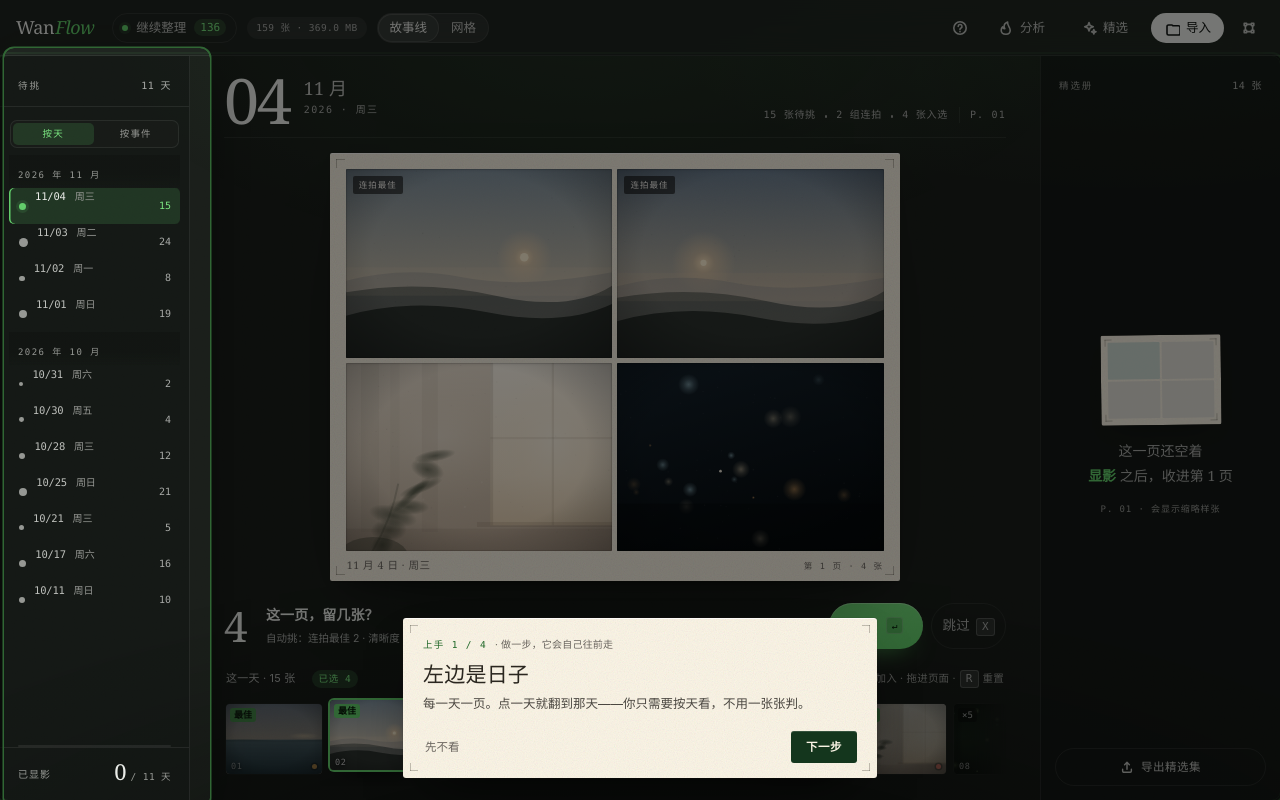
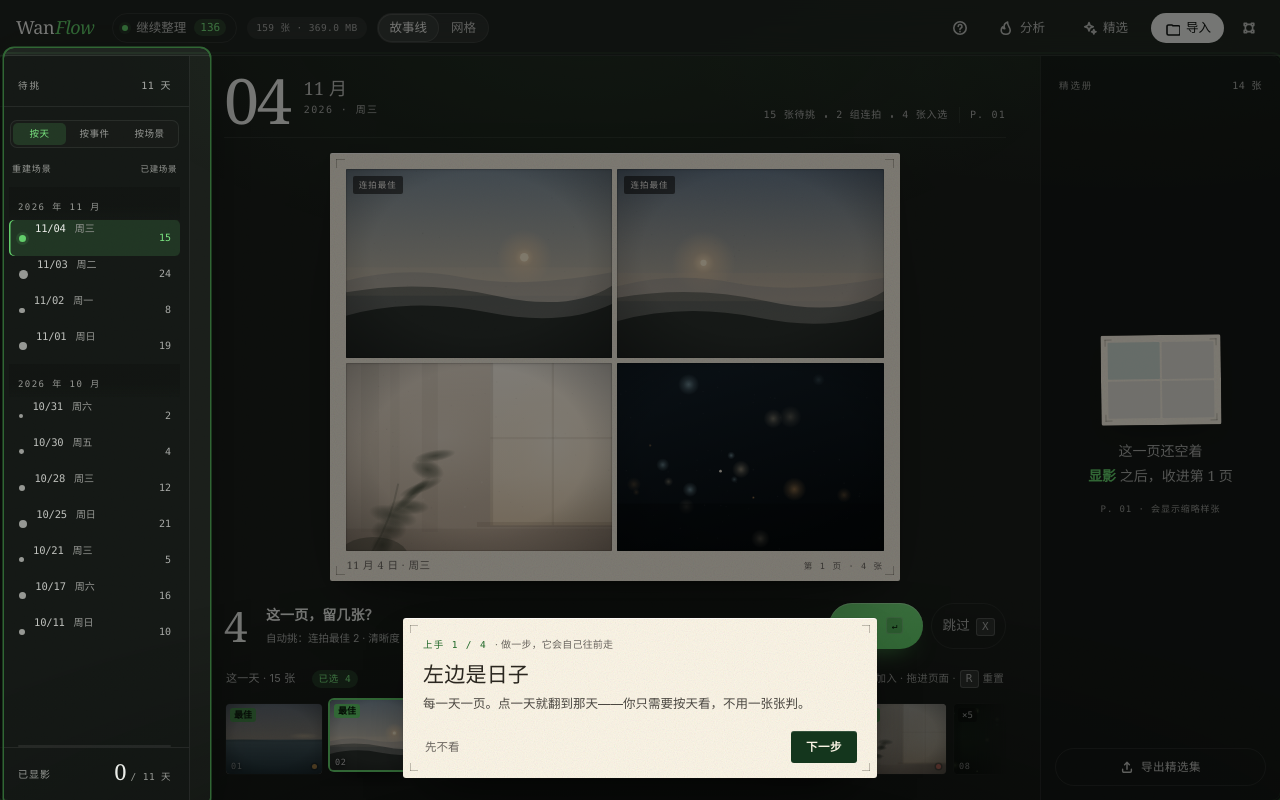
Before and after one commit to sevenaaaaaaaaa/wanflow, a Vue app: page / in a window 1280 px wide. Built offline with nearby package versions, Linux system fonts and the light colour scheme.

Commit message:
feat: 故事线接入按场景成页（读 scene_group + 重建入口）

```diff
--- a/src/api.ts
+++ b/src/api.ts
@@ -22,11 +22,21 @@ export interface MediaItem {
   exposure: number | null;
   burstGroup: number | null;
   burstBest: number | null;
+  /** 场景键（场景首张照片的 id）；还没建场景索引时为 null */
+  sceneGroup: number | null;
 }
 
 export interface ListResult {
   items: MediaItem[];
   total: number;
+}
+
+export interface RebuildScenesStats {
+  scenes: number;
+  images: number;
+  withEmb: number;
+  missingEmb: number;
+  changed: number;
 }
 
 export interface ScanStatus {
@@ -143,6 +153,8 @@ export interface ScoredMedia {
   exposure: number | null;
   burstGroup: number | null;
   burstBest: number | null;
+  /** 场景键（场景首张照片的 id）；还没建场景索引时为 null */
+  sceneGroup: number | null;
 }
 
 export interface SmartSelectResult {
@@ -228,6 +240,7 @@ export const api = {
     limit?: number;
   }) => invoke<ListResult>("list_media", { query }),
   stats: () => invoke<Stats>("stats"),
+  rebuildScenes: () => invoke<RebuildScenesStats>("rebuild_scenes"),
   setDecision: (ids: number[], decision: string | null, stars: number | null) =>
     invoke<string>("set_decision", { ids, decision, stars }),
   developPage: (keepIds: number[], restIds: number[]) =>
--- a/src/components/Storyline.vue
+++ b/src/components/Storyline.vue
@@ -11,6 +11,8 @@ const emit = defineEmits<{
   export: [];
 }>();
 
+type GroupMode = "day" | "event" | "scene";
+
 interface Day {
   key: string;
   ts: number;
@@ -28,6 +30,7 @@ const loading = ref(true);
 const error = ref<string | null>(null);
 const activeIdx = ref(0);
 const busy = ref(false);
+const rebuilding = ref(false);
 const flashing = ref(false);
 const leaving = ref(false);
 const root = ref<HTMLElement | null>(null);
@@ -68,7 +71,7 @@ const kept = ref<MediaItem[]>([]);
 // 日期与跨度随记录走，按天 / 按事件两种成页方式才能并存同一本册子。
 const PAGES_KEY = "wanflow-developed-pages";
 const LEGACY_DAYS_KEY = "wanflow-developed-days";
-interface DevelopedPage { ids: number[]; ts: number; endTs: number; mode: "day" | "event" }
+interface DevelopedPage { ids: number[]; ts: number; endTs: number; mode: GroupMode }
 const developedPages = ref<Record<string, DevelopedPage>>({});
 function keyToTs(key: string) {
   const m = /^(\d{4})-(\d{2})-(\d{2})$/.exec(key);
@@ -155,11 +158,15 @@ function monthLabel(ts: number) {
   return p.y + " 年 " + p.m + " 月";
 }
 
-// 成页方式：day = 日历天；event = 一次连续拍摄（间隔 > 6 小时就断，跨午夜接着拍算同一段）
+// 成页方式：day = 日历天；event = 一次连续拍摄（间隔 > 6 小时就断）；
+// scene = 内容场景（时间邻近 + CLIP 相似度，Rust 端已写回 scene_group）。
 // 设备 / 文件名不参与断开：家人换手机拍同一场景时，它们会把同一段拆散。
 const GROUP_MODE_KEY = "wanflow-group-mode";
-const groupMode = ref<"day" | "event">("day");
-try { if (localStorage.getItem(GROUP_MODE_KEY) === "event") groupMode.value = "event"; } catch { /* 忽略 */ }
+const groupMode = ref<GroupMode>("day");
+try {
+  const saved = localStorage.getItem(GROUP_MODE_KEY);
+  if (saved === "event" || saved === "scene") groupMode.value = saved;
+} catch { /* 忽略 */ }
 const EVENT_GAP_MAX = 6 * 3600; // 只按拍摄间隔兜底
 // 连拍组永远不拆（同一组照片的时间跨度不构成新事件）。
 // 是否同一场景交给内容（scene）判断，这里不做设备猜测。
@@ -201,7 +208,44 @@ function groupByEvent(list: MediaItem[]): Day[] {
   out.sort((a, b) => b.ts - a.ts);
   return out;
 }
-const days = computed<Day[]>(() => (groupMode.value === "day" ? groupByDay(items.value) : groupByEvent(items.value)));
+// 场景键来自旁车库；没有任何一张带场景键时，说明索引还没建，界面会退回事件模式。
+const sceneReady = computed(() => items.value.some((m) => m.sceneGroup !== null));
+function groupByScene(list: MediaItem[]): Day[] {
+  const sorted = [...list].sort((a, b) => a.effTime - b.effTime);
+  const buckets = new Map<string, MediaItem[]>();
+  let nullKey: string | null = null;
+  let last: MediaItem | null = null;
+  for (const m of sorted) {
+    if (m.sceneGroup !== null) {
+      const key = "sc-" + m.sceneGroup;
+      const bucket = buckets.get(key);
+      if (bucket) bucket.push(m);
+      else buckets.set(key, [m]);
+      nullKey = null;
+    } else {
+      // 没有场景键的照片退回事件间隔，保证一张都不会从页面上消失
+      if (nullKey === null || (last && isSessionBreak(last, m))) {
+        nullKey = "nul-" + m.id;
+        buckets.set(nullKey, [m]);
+      } else {
+        buckets.get(nullKey)!.push(m);
+      }
+    }
+    last = m;
+  }
+  const out: Day[] = [];
+  for (const [key, group] of buckets) {
+    group.sort((a, b) => a.effTime - b.effTime);
+    out.push({ key, ts: group[0].effTime, endTs: group[group.length - 1].effTime, items: group });
+  }
+  out.sort((a, b) => b.ts - a.ts);
+  return out;
+}
+const days = computed<Day[]>(() => {
+  if (groupMode.value === "scene") return groupByScene(items.value);
+  if (groupMode.value === "event") return groupByEvent(items.value);
+  return groupByDay(items.value);
+});
 
 const months = computed(() => {
   const out: { label: string; days: Day[] }[] = [];
@@ -218,9 +262,10 @@ const active = computed<Day | null>(() => days.value[activeIdx.value] ?? null);
 const activeParts = computed(() => (active.value ? parts(active.value.ts) : null));
 
 const isEvent = computed(() => groupMode.value === "event");
-const groupUnit = computed(() => (isEvent.value ? "个事件" : "天"));
-const groupShort = computed(() => (isEvent.value ? "段" : "天"));
-const groupNoun = computed(() => (isEvent.value ? "这一段" : "这一天"));
+const isScene = computed(() => groupMode.value === "scene");
+const groupUnit = computed(() => (isScene.value ? "个场景" : isEvent.value ? "个事件" : "天"));
+const groupShort = computed(() => (isScene.value ? "场" : isEvent.value ? "段" : "天"));
+const groupNoun = computed(() => (isScene.value ? "这一场" : isEvent.value ? "这一段" : "这一天"));
 
 function timeOf(ts: number) {
   const d = new Date(ts * 1000);
@@ -238,10 +283,10 @@ function daySpan(a: number, b: number) {
   const d2 = new Date(y.getFullYear(), y.getMonth(), y.getDate()).getTime();
   return Math.max(1, Math.round((d2 - d1) / 86400000) + 1);
 }
-// 事件页的副标题：同一天给时间弧，跨天给「M/D HH:MM → M/D HH:MM · N 天」
+// 事件/场景页的副标题：同一天给时间弧，跨天给「M/D HH:MM → M/D HH:MM · N 天」
 const spanLine = computed(() => {
   const a = active.value;
-  if (!a || !isEvent.value) return "";
+  if (!a || groupMode.value === "day") return "";
   if (sameCalDay(a.ts, a.endTs)) return timeOf(a.ts) + " – " + timeOf(a.endTs);
   const s = parts(a.ts);
   const e = parts(a.endTs);
@@ -253,8 +298,7 @@ function pageLabel(p: Page) {
   if (a.y === b.y && a.m === b.m && a.d === b.d) return a.m + " 月 " + a.d + " 日";
   return a.m + "/" + pad2(a.d) + " – " + b.m + "/" + pad2(b.d);
 }
-function setGroupMode(mode: "day" | "event") {
-  if (mode === groupMode.value) return;
+function applyGroupMode(mode: GroupMode) {
   const anchor = active.value?.ts ?? 0;
   groupMode.value = mode;
   try { localStorage.setItem(GROUP_MODE_KEY, mode); } catch { /* 忽略 */ }
@@ -262,7 +306,33 @@ function setGroupMode(mode: "day" | "event") {
   let i = list.findIndex((p) => anchor >= p.ts && anchor <= p.endTs);
   if (i < 0) i = Math.min(activeIdx.value, list.length - 1);
   activeIdx.value = Math.max(0, i);
-  if (mode === "event") emit("toast", "按拍摄间隔成页：超过 6 小时断开；跨午夜连续拍仍算一段。换手机不会断开。");
+}
+function setGroupMode(mode: GroupMode) {
+  if (mode === groupMode.value) return;
+  if (mode === "scene" && !sceneReady.value) {
+    emit("toast", "还没有场景索引：先点左栏「重建场景」，或先下载 CLIP 模型建语义索引。已按事件成页。");
+    if (groupMode.value !== "event") applyGroupMode("event");
+    return;
+  }
+  applyGroupMode(mode);
+  if (mode === "scene") emit("toast", "按内容成页：同一时间、画面相似的照片收进一场；跨设备拍同一幕也会在一起。");
+  else if (mode === "event") emit("toast", "按拍摄间隔成页：超过 6 小时断开；跨午夜连续拍仍算一段。换手机不会断开。");
+}
+
+async function rebuildScenes() {
+  if (rebuilding.value) return;
+  rebuilding.value = true;
+  emit("toast", "正在重建场景…");
+  try {
+    const r = await api.rebuildScenes();
+    await load(true);
+    const miss = r.missingEmb > 0 ? `；${r.missingEmb} 张没有语义向量，先按时间分组` : "";
+    emit("toast", `场景已重建：${r.scenes} 场 · ${r.images} 张${miss}`);
+  } catch (e) {
+    emit("toast", "重建失败：" + e);
+  } finally {
+    rebuilding.value = false;
+  }
 }
 
 function defaultBudget(n: number) {
@@ -588,6 +658,11 @@ async function load(silent = false) {
     ]);
     items.value = pending.items;
     kept.value = keeps.items;
+    // 上次停在「按场景」但索引被清掉 / 还没建：安静退回事件模式，不让页面空白
+    if (groupMode.value === "scene" && !sceneReady.value) {
+      groupMode.value = "event";
+      try { localStorage.setItem(GROUP_MODE_KEY, "event"); } catch { /* 忽略 */ }
+    }
     stats.value = await api.stats();
     if (activeIdx.value > days.value.length - 1) {
       activeIdx.value = Math.max(0, days.value.length - 1);
@@ -722,6 +797,18 @@ defineExpose({ startTour });
             title="按拍摄间隔成页：超过 6 小时算新的一段；跨午夜连续拍摄留在同一段；换手机拍同一场景不会断开"
             @click="setGroupMode('event')"
           >按事件</button>
+          <button
+            :class="{ on: groupMode === 'scene' }"
+            :aria-pressed="groupMode === 'scene'"
+            title="按内容成页：同一时间、画面相似的照片收进一场；跨设备拍同一幕也会并在一起"
+            @click="setGroupMode('scene')"
+          >按场景</button>
+        </div>
+        <div class="group-tools">
+          <button class="gt-rebuild" :disabled="rebuilding" title="重算场景分组：只写旁车数据库，不动原图" @click="rebuildScenes">
+            {{ rebuilding ? "重建中…" : "重建场景" }}
+          </button>
+          <span class="gt-state">{{ sceneReady ? "已建场景" : "未建索引" }}</span>
         </div>
         <div class="tl-scroll">
           <template v-for="mo in months" :key="mo.label">
@@ -735,7 +822,7 @@ defineExpose({ startTour });
             >
               <span class="tl-dot" :style="{ '--w': Math.min(1, d.items.length / 34) }"></span>
               <span class="tl-date">{{ parts(d.ts).m }}/{{ pad2(parts(d.ts).d) }}</span>
-              <span class="tl-week">{{ isEvent ? timeOf(d.ts) : parts(d.ts).w }}</span>
+              <span class="tl-week">{{ groupMode === 'day' ? parts(d.ts).w : timeOf(d.ts) }}</span>
               <span class="tl-n">{{ d.items.length }}</span>
             </button>
           </template>
@@ -755,7 +842,9 @@ defineExpose({ startTour });
           <div class="rail-switch" role="group" aria-label="成页方式">
             <button :class="{ on: groupMode === 'day' }" :aria-pressed="groupMode === 'day'" @click="setGroupMode('day')">按天</button>
             <button :class="{ on: groupMode === 'event' }" :aria-pressed="groupMode === 'event'" @click="setGroupMode('event')">按事件</button>
+            <button :class="{ on: groupMode === 'scene' }" :aria-pressed="groupMode === 'scene'" @click="setGroupMode('scene')">按场景</button>
           </div>
+          <button class="rail-rebuild" :disabled="rebuilding" title="重算场景分组" @click="rebuildScenes">重建</button>
           <button
             v-for="d in days"
             :key="d.key"
@@ -764,7 +853,7 @@ defineExpose({ startTour });
             @click="jump(d.key)"
           >
             <b>{{ parts(d.ts).m }}/{{ pad2(parts(d.ts).d) }}</b>
-            <span>{{ isEvent ? timeOf(d.ts) : parts(d.ts).w }} · {{ d.items.length }}</span>
+            <span>{{ groupMode === 'day' ? parts(d.ts).w : timeOf(d.ts) }} · {{ d.items.length }}</span>
           </button>
         </nav>
 
@@ -775,7 +864,7 @@ defineExpose({ startTour });
               <span class="day-sub">
                 <b class="day-month">{{ activeParts.m }} 月</b>
                 <span class="day-week">{{ activeParts.y }} · {{ activeParts.w }}</span>
-                <span v-if="isEvent" class="day-span">{{ spanLine }}</span>
+                <span v-if="groupMode !== 'day'" class="day-span">{{ spanLine }}</span>
               </span>
             </div>
             <div class="day-meta">
@@ -1027,13 +1116,34 @@ defineExpose({ startTour });
   border-radius: 5px;
   background: transparent;
   color: var(--text-4);
+  padding: 0;
   font-family: var(--font-mono);
   font-size: 9.5px;
-  letter-spacing: .12em;
+  letter-spacing: .06em;
   transition: background var(--dur-2) var(--ease-out), color var(--dur-2) var(--ease-out);
 }
 .group-switch button:hover { color: var(--text-2); }
 .group-switch button.on { background: var(--accent-soft); color: var(--accent-ink); }
+.group-tools {
+  display: flex;
+  align-items: baseline;
+  justify-content: space-between;
+  gap: 8px;
+  margin: -1px 12px 3px;
+}
+.gt-rebuild {
+  padding: 2px 0;
+  border: 0;
+  background: none;
+  color: var(--text-4);
+  font-family: var(--font-mono);
+  font-size: 9px;
+  letter-spacing: .1em;
+  transition: color var(--dur-2) var(--ease-out);
+}
+.gt-rebuild:hover { color: var(--accent-ink); }
+.gt-rebuild:disabled { opacity: .45; }
+.gt-state { font-family: var(--font-mono); font-size: 8.5px; letter-spacing: .07em; color: var(--text-4); white-space: nowrap; }
 .tl-scroll { flex: 1; overflow-y: auto; padding: 0 9px 12px; }
 .tl-month {
   position: sticky;
@@ -1156,6 +1266,7 @@ defineExpose({ startTour });
 
 /* 窄屏「日签」：默认不出现，920 以下接手时间轴的换天职责 */
 .day-rail { display: none; }
+.rail-rebuild { display: none; }
 
 .day-head {
   display: flex;
@@ -2006,6 +2117,21 @@ defineExpose({ startTour });
     letter-spacing: .1em;
   }
   .rail-switch button.on { background: var(--accent-soft); color: var(--accent-ink); }
+  .rail-rebuild {
+    flex: none;
+    display: flex;
+    align-items: center;
+    height: 40px;
+    padding: 0 11px;
+    border: 1px solid var(--border-1);
+    border-radius: 6px;
+    background: transparent;
+    color: var(--text-3);
+    font-family: var(--font-mono);
+    font-size: 9.5px;
+    letter-spacing: .08em;
+  }
+  .rail-rebuild:disabled { opacity: .45; }
   .rail-day {
     flex: none;
     display: flex;
--- a/src/dev/mock.ts
+++ b/src/dev/mock.ts
@@ -171,6 +171,8 @@ const items: MediaItem[] = [];
 const SPLIT_DAYS = new Set([1, 10]);
 // 还有一晚拍到过了午夜：按天会被拆成两行，按事件仍是一段
 const NIGHT_DAY = 5;
+// 同一场出门里坐下吃饭 2.4 小时：仍在同一个「事件」内，但按场景会切成两场
+const PAUSE_DAYS = new Map<number, number>([[2, 0.55], [3, 0.6]]);
 
 for (const plan of PLANS) {
   const base = new Date();
@@ -178,14 +180,16 @@ for (const plan of PLANS) {
   base.setHours(night ? 23 : 18, night ? 20 : 40, 0, 0);
   base.setDate(base.getDate() - plan.ago);
   const splitAt = SPLIT_DAYS.has(plan.ago) ? Math.floor(plan.count * 0.55) : -1;
+  const pauseAt = PAUSE_DAYS.has(plan.ago) ? Math.floor(plan.count * PAUSE_DAYS.get(plan.ago)!) : -1;
   let burst: number | null = null;
   let burstLeft = 0;
   for (let i = 0; i < plan.count; i++) {
-    const t = night
+    let t = night
       ? Math.floor(base.getTime() / 1000) + i * 480
       : i >= splitAt && splitAt > 0
         ? Math.floor(base.getTime() / 1000) - 9 * 3600 - (i - splitAt) * 70
         : Math.floor(base.getTime() / 1000) - i * 90 - (i % 3) * 40;
+    if (pauseAt > 0 && i >= pauseAt) t -= Math.round(2.4 * 3600);
     if (burstLeft === 0 && i > 2 && (i + plan.ago) % 6 === 0) {
       burst = 500 + idSeq;
       burstLeft = 2 + ((i + plan.ago) % 3);
@@ -217,9 +221,37 @@ for (const plan of PLANS) {
       exposure: 30 + ((id * 23) % 60),
       burstGroup: burst,
       burstBest: burst !== null && burstLeft === 0 ? 1 : null,
+      sceneGroup: null,
     });
   }
 }
+
+// 演示库模拟 Rust 的场景键：同一段连续拍摄（相邻 ≤ 90 分钟）收进一场。
+// 真实应用的 scene_group 由 CLIP 内容相似度算出来；这里只用来驱动「按场景」界面。
+function assignSceneGroups() {
+  const byDay = new Map<string, MediaItem[]>();
+  for (const m of items) {
+    m.sceneGroup = null;
+    const key = new Date(m.effTime * 1000).toDateString();
+    const list = byDay.get(key);
+    if (list) list.push(m);
+    else byDay.set(key, [m]);
+  }
+  let sceneSeq = 1;
+  for (const list of byDay.values()) {
+    list.sort((a, b) => a.effTime - b.effTime);
+    let scene: number | null = null;
+    let prevT = 0;
+    for (const m of list) {
+      if (scene === null || m.effTime - prevT > 90 * 60) scene = sceneSeq++;
+      m.sceneGroup = scene;
+      prevT = m.effTime;
+    }
+  }
+}
+// 演示库调试开关：?scene=off 启动时没有场景索引，用来验收「未建索引 → 重建场景」这条路径
+const SCENE_OFF = new URLSearchParams(location.search).get("scene") === "off";
+if (!SCENE_OFF) assignSceneGroups();
 
 interface Snap { decision: MediaItem["decision"]; stars: number | null }
 interface Change { ids: number[]; prev: Snap[]; next: Snap[]; label: string }
@@ -338,4 +370,15 @@ export function installDevMock(): void {
   api.listSources = async () => [];
   api.listAlbums = async () => [];
   api.clipStatus = async () => ({ modelsReady: false, embCount: 0, imageCount: 0, ollamaReady: false, ollamaModels: [] });
+  api.rebuildScenes = async () => {
+    assignSceneGroups();
+    return {
+      scenes: new Set(items.map((m) => m.sceneGroup)).size,
+      images: items.length,
+      // 演示库没有真向量，界面按「全部有键」展示，避免吐出一条与 15 场自相矛盾的提示
+      withEmb: items.length,
+      missingEmb: 0,
+      changed: 0,
+    };
+  };
 }
```
Also changed, not shown: 2 other files (tests, documents, lock files or other folders).
